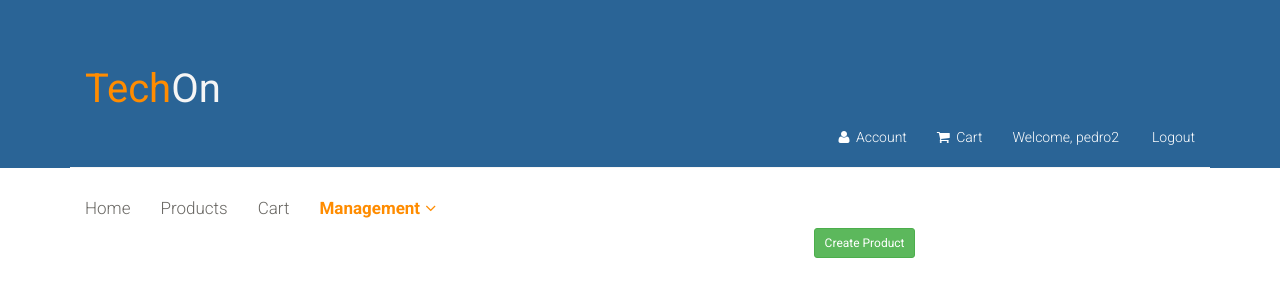
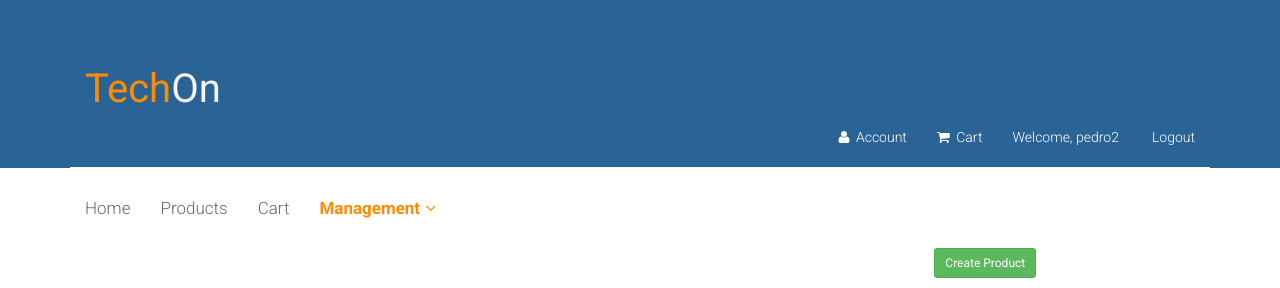
Before and after one commit to alex-pt01/Technologies-and-Web-Programming-proj.1, a Django app: page /productsManagement/ in a window 1280 px wide; the page is wider, and only the part inside the window is pictured. Shown: the top 288 px of that part. Run offline with Django 3.2, Linux system fonts and the light colour scheme; a user stored in the database is signed in; data comes from the database, SQL or seed files in the repository; lists and menus that the app fills with data are empty.

Commit message:
Fixed HTML

```diff
--- a/webproj/app/templates/productsManagement.html
+++ b/webproj/app/templates/productsManagement.html
@@ -43,11 +43,16 @@
 
 
 	<section ><!--form-->
-        <div class="row">
-                <div class="col-sm-8 col-sm-offset-1" >
-                <a class="btn btn-sm btn-success" style="
-                    float:right"  href="{% url 'createProduct' %}" > Create Product </a>
+        <div class="row "  >
+                <div class="col-sm-12"   >
+                <br>
+                <p>
+                   <a class="btn btn-sm btn-success" style="
+                    float:right;margin-right:15%"  href="{% url 'createProduct' %}" > Create Product </a>
+                </p>
+                <br>
 
+                <p></p>
                 <table class="styled-table">
                 <tr>
                     <th>Name</th>
```
Also changed, not shown: webproj/app/templates/promotionsManagement.html (+10 -4 lines).
